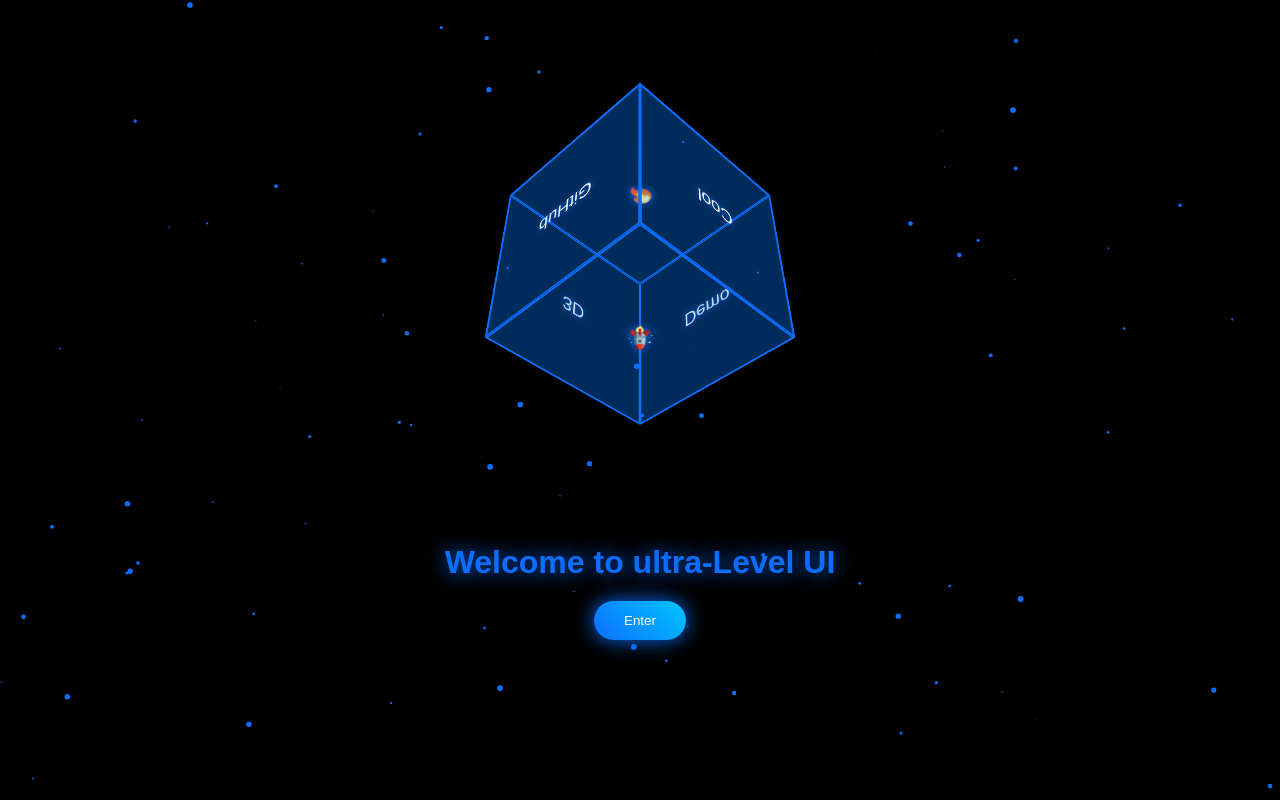
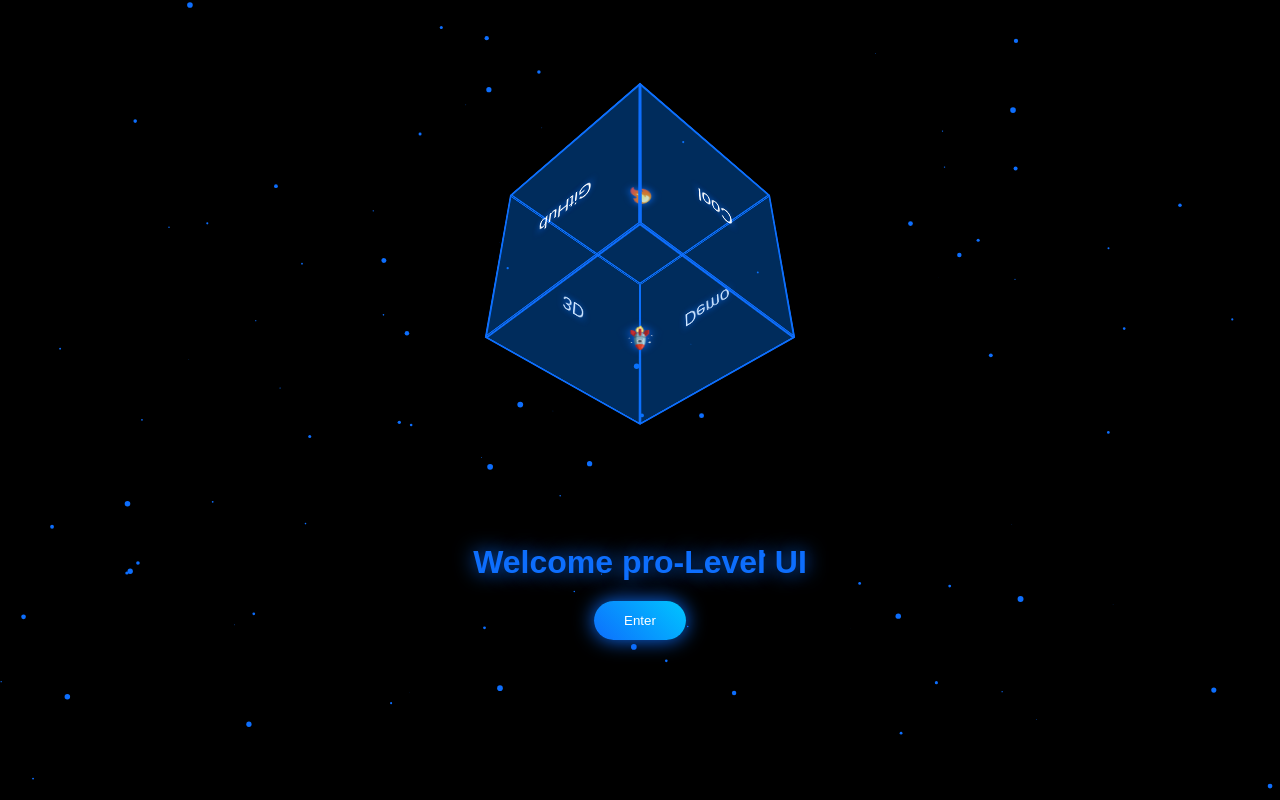
Before and after one commit to khanjan-28/github-demo, a plain HTML site: page index.html in a window 1280 px wide. Drawn offline with Linux system fonts and the light colour scheme.

Commit message:
changes in index.html

```diff
--- a/index.html
+++ b/index.html
@@ -24,7 +24,7 @@
 
   <!-- Content -->
   <div class="content">
-    <h1 id="text">Welcome to ultra-Level UI</h1>
+    <h1 id="text">Welcome pro-Level UI</h1>
     <button onclick="changeText()">Enter</button>
   </div>
 
```
